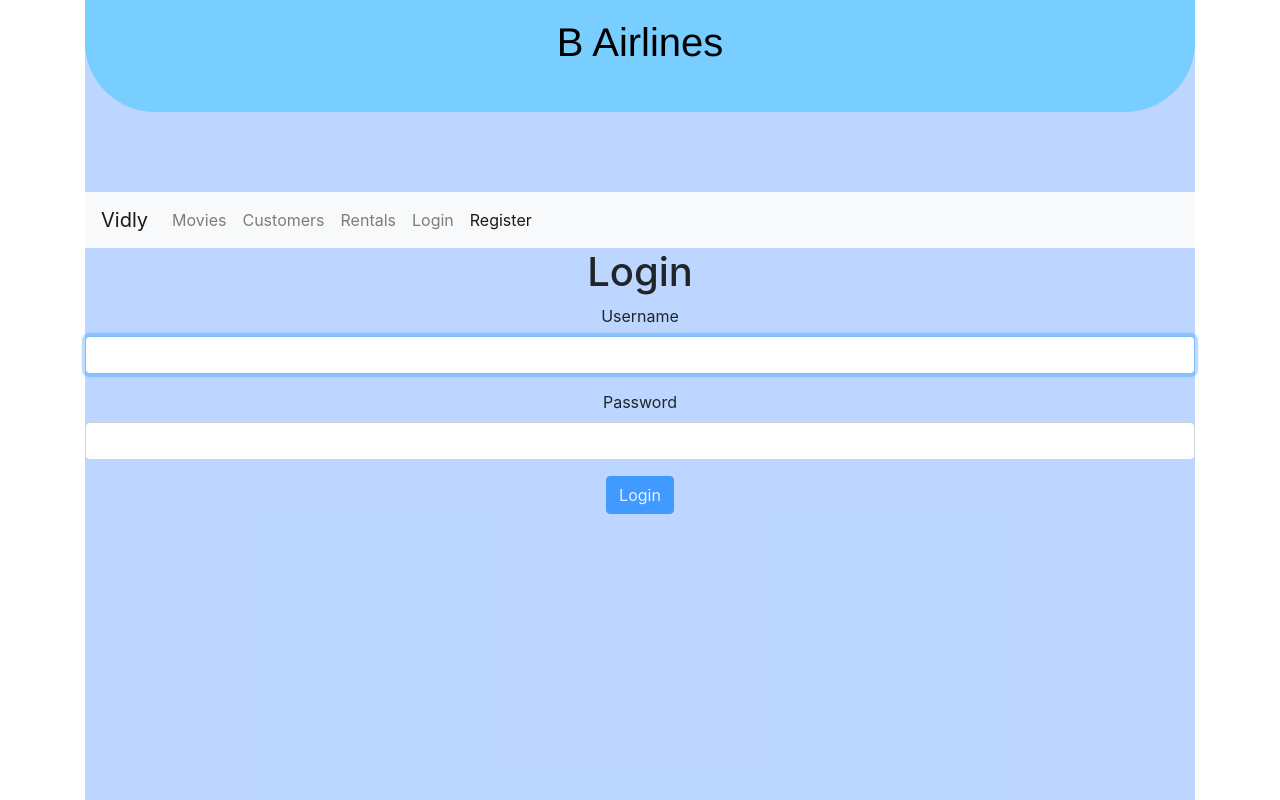
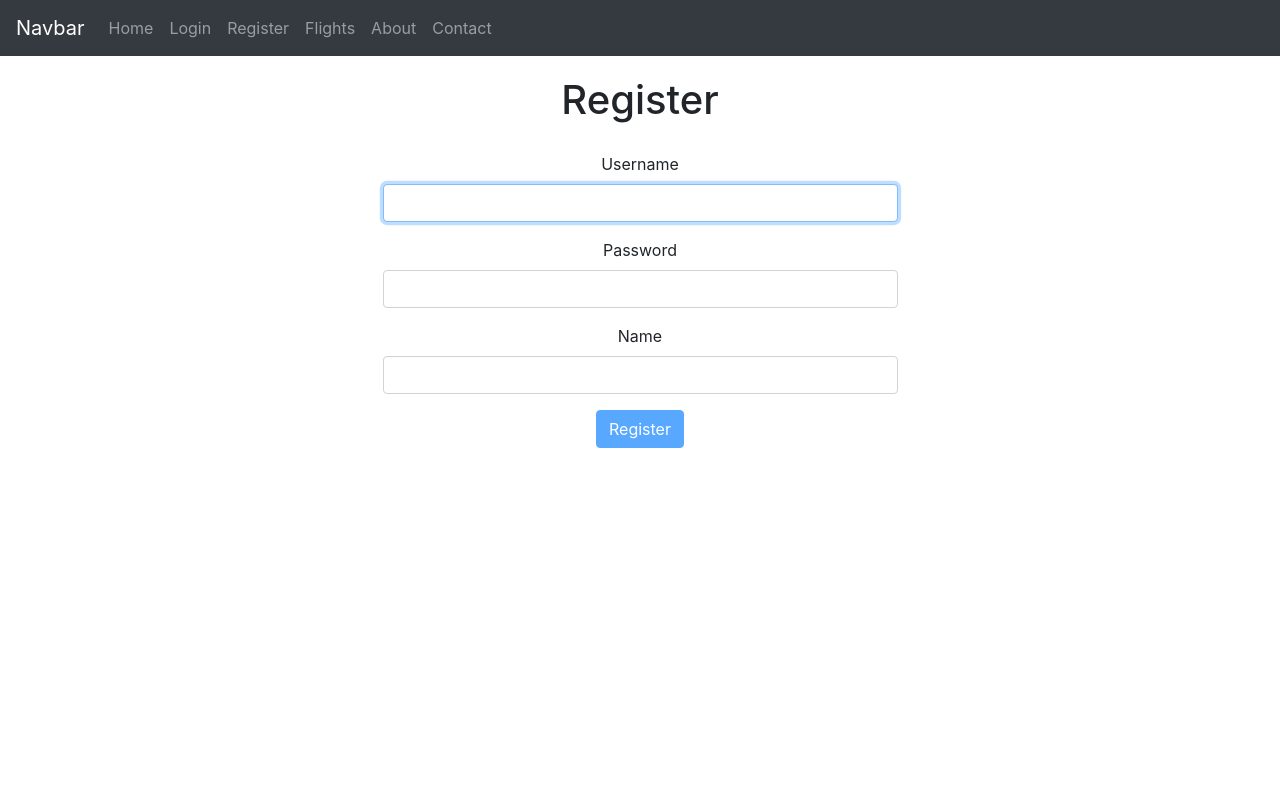
Before and after one commit to SharadaShehan/Airline_Reservation_System, a React (Create React App) app in the folder frontend/: page /register in a window 1280 px wide. Shown: the top 800 px of the page. Built offline with nearby package versions, Linux system fonts and the light colour scheme.

Commit message:
navBar updated.

```diff
--- a/frontend/package.json
+++ b/frontend/package.json
@@ -7,9 +7,10 @@
     "@testing-library/react": "^13.4.0",
     "@testing-library/user-event": "^13.5.0",
     "axios": "^1.5.0",
-    "bootstrap": "^4.1.1",
+    "bootstrap": "^4.6.2",
     "joi-browser": "13.4",
     "react": "^18.2.0",
+    "react-bootstrap": "^2.8.0",
     "react-dom": "^18.2.0",
     "react-router-dom": "^4.3.1",
     "react-scripts": "5.0.1",
--- a/frontend/src/App.js
+++ b/frontend/src/App.js
@@ -1,10 +1,29 @@
-import './App.css';
-import Main from './pages/main';
+import { Route, Switch, Redirect } from "react-router-dom";
+import "./App.css";
+import NavBar from "./components/navBar";
+import Main from "./pages/main";
+import About from "./pages/about";
+import Contacts from "./pages/contacts";
+import Login from "./pages/login";
+import Register from "./pages/register";
+import NotFound from "./pages/not-found";
+import Flights from "./pages/flights";
 
 function App() {
   return (
     <div className="App">
-      <Main />
+      <NavBar />
+      <Switch>
+        <Route path={"/home"} component={Main}></Route>
+        <Route path={"/about"} component={About}></Route>
+        <Route path={"/contact"} component={Contacts}></Route>
+        <Route path={"/login"} component={Login}></Route>
+        <Route path={"/register"} component={Register}></Route>
+        <Route path={"/flights"} component={Flights}></Route>
+        <Route path={"/not-found"} component={NotFound}></Route>
+        <Redirect from="/" exact to="/home" />
+        <Redirect to="/not-found" />
+      </Switch>
     </div>
   );
 }
--- a/frontend/src/components/loginForm.jsx
+++ b/frontend/src/components/loginForm.jsx
@@ -22,7 +22,14 @@ class LoginForm extends Form {
     return (
       <div>
         <h1>Login</h1>
-        <form onSubmit={this.handleSubmit}>
+        <form
+          onSubmit={this.handleSubmit}
+          style={{
+            width: "50%",
+            margin: "auto",
+            padding: "20px",
+          }}
+        >
           {this.renderInput("username", "Username", true)}
           {this.renderInput("password", "Password", false, "password")}
           {this.renderButton("Login")}
--- a/frontend/src/components/navBar.jsx
+++ b/frontend/src/components/navBar.jsx
@@ -1,53 +1,48 @@
 import React from "react";
-import { Link, NavLink } from "react-router-dom";
+import { Navbar, Nav } from "react-bootstrap";
+import { Link } from "react-router-dom";
 
 const NavBar = () => {
   return (
-    <nav className="navbar navbar-expand-lg navbar-light bg-light">
-      <Link className="navbar-brand" to="/">
-        Vidly
-      </Link>
-      <button
-        className="navbar-toggler"
-        type="button"
-        data-toggle="collapse"
-        data-target="#navbarNav"
-        aria-controls="navbarNav"
-        aria-expanded="false"
-        aria-label="Toggle navigation"
+    <div>
+      <Navbar
+        bg="dark"
+        variant={"dark"}
+        expand="lg"
+        style={{ marginBottom: 20 }}
       >
-        <span className="navbar-toggler-icon"></span>
-      </button>
-      <div className="collapse navbar-collapse" id="navbarNav">
-        <ul className="navbar-nav">
-          <li className="nav-item">
-            <NavLink className="nav-link" to="/movies">
-              Movies
-            </NavLink>
-          </li>
-          <li className="nav-item">
-            <NavLink className="nav-link" to="/customers">
-              Customers
-            </NavLink>
-          </li>
-          <li className="nav-item">
-            <NavLink className="nav-link" to="/rentals">
-              Rentals
-            </NavLink>
-          </li>
-          <li className="nav-item">
-            <NavLink className="nav-link" to="/login">
+        <Navbar.Brand as={Link} to="/home">
+          Navbar
+        </Navbar.Brand>
+        <Navbar.Toggle aria-controls="navbarScroll" />
+        <Navbar.Collapse id="navbarScroll">
+          <Nav
+            className="mr-auto my-2 my-lg-0"
+            style={{ maxHeight: "200px" }}
+            navbarScroll
+          >
+            <Nav.Link as={Link} to="/home">
+              Home
+            </Nav.Link>
+            <Nav.Link as={Link} to="/login">
               Login
-            </NavLink>
-          </li>
-          <li className="nav-item">
-            <NavLink className="nav-link" to="/register">
+            </Nav.Link>
+            <Nav.Link as={Link} to="/register">
               Register
-            </NavLink>
-          </li>
-        </ul>
-      </div>
-    </nav>
+            </Nav.Link>
+            <Nav.Link as={Link} to="/flights">
+              Flights
+            </Nav.Link>
+            <Nav.Link as={Link} to="/about">
+              About
+            </Nav.Link>
+            <Nav.Link as={Link} to="/contact">
+              Contact
+            </Nav.Link>
+          </Nav>
+        </Navbar.Collapse>
+      </Navbar>
+    </div>
   );
 };
 
--- a/frontend/src/components/registerForm.jsx
+++ b/frontend/src/components/registerForm.jsx
@@ -23,7 +23,14 @@ class RegisterForm extends Form {
     return (
       <div>
         <h1>Register</h1>
-        <form onSubmit={this.handleSubmit}>
+        <form
+          onSubmit={this.handleSubmit}
+          style={{
+            width: "50%",
+            margin: "auto",
+            padding: "20px",
+          }}
+        >
           {this.renderInput("username", "Username", true)}
           {this.renderInput("password", "Password", false, "password")}
           {this.renderInput("name", "Name", false)}
--- /dev/null
+++ b/frontend/src/pages/about.js
@@ -0,0 +1,5 @@
+const About = () => {
+  return <h1>About Page</h1>;
+};
+
+export default About;
--- /dev/null
+++ b/frontend/src/pages/contacts.js
@@ -0,0 +1,5 @@
+const Contacts = () => {
+    return ( <h1>Contacts Page</h1> );
+}
+
+export default Contacts;
--- /dev/null
+++ b/frontend/src/pages/flights.js
@@ -0,0 +1,5 @@
+const Flights = () => {
+  return <h1>Flights Page</h1>;
+};
+
+export default Flights;
--- /dev/null
+++ b/frontend/src/pages/login.js
@@ -0,0 +1,11 @@
+import LoginForm from "../components/loginForm";
+
+const Login = () => {
+  return (
+    <main role="main" class="container">
+      <LoginForm />
+    </main>
+  );
+};
+
+export default Login;
--- a/frontend/src/pages/main.js
+++ b/frontend/src/pages/main.js
@@ -24,16 +24,14 @@ export default function Main() {
 
   return (
     <main role="main" class="container">
-      <div className="desktop">
+      <h1>HomePage</h1>
+      {/* <div className="desktop">
         <div className="overlap-group-wrapper">
           <div className="overlap-group">
             <div className="text-wrapper">B Airlines</div>
           </div>
-          <NavBar />
-          <LoginForm />
-          {/* <RegisterForm /> */}
         </div>
-      </div>
+      </div> */}
     </main>
   );
 }
--- /dev/null
+++ b/frontend/src/pages/not-found.js
@@ -0,0 +1,5 @@
+const NotFound = () => {
+    return ( <h1> Not Found </h1> );
+}
+
+export default NotFound;
--- /dev/null
+++ b/frontend/src/pages/register.js
@@ -0,0 +1,11 @@
+import RegisterForm from "../components/registerForm";
+
+const Register = () => {
+  return (
+    <main role="main" class="container">
+      <RegisterForm />
+    </main>
+  );
+};
+
+export default Register;
```
Also changed, not shown: 1 other file (tests, documents, lock files or other folders).
